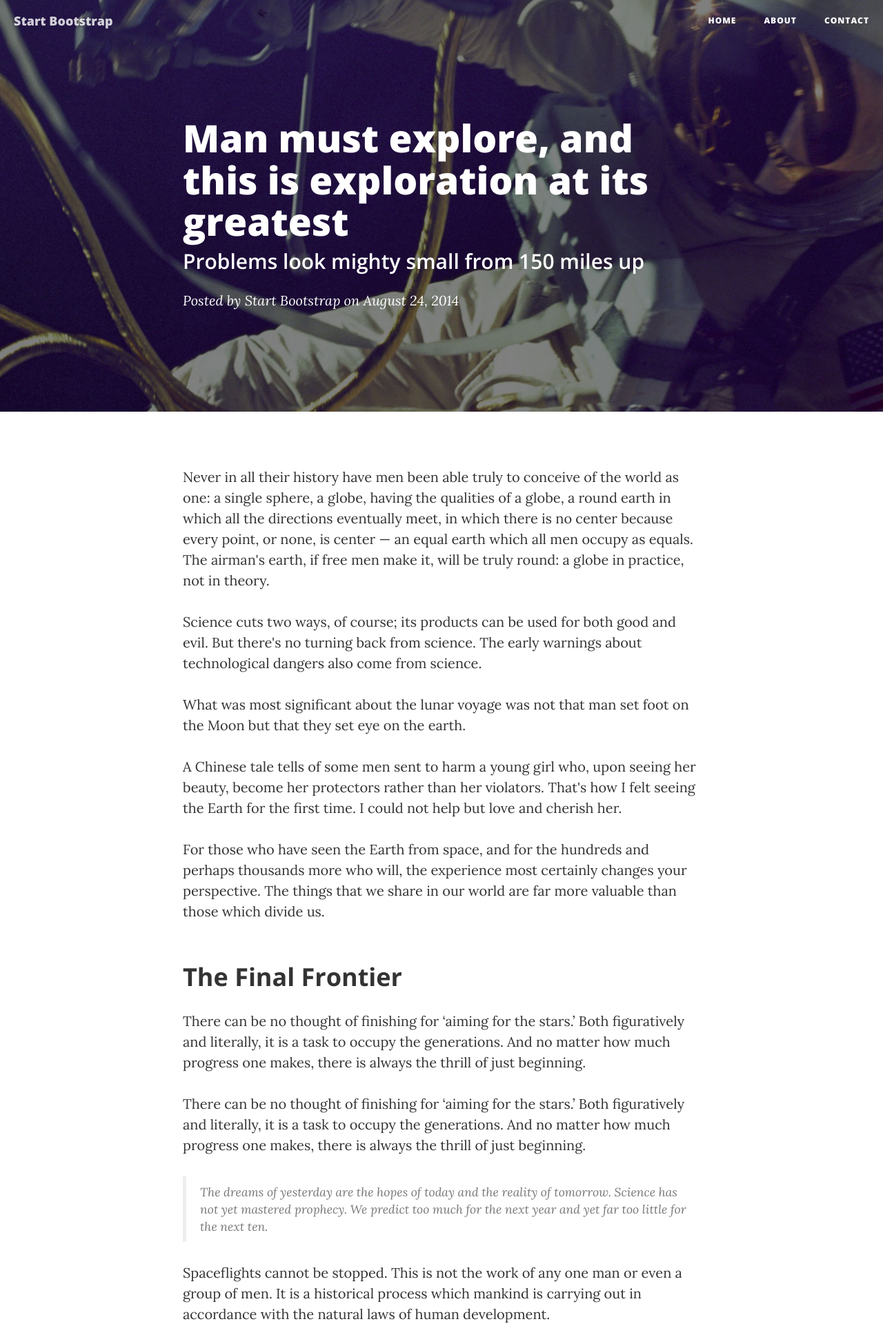
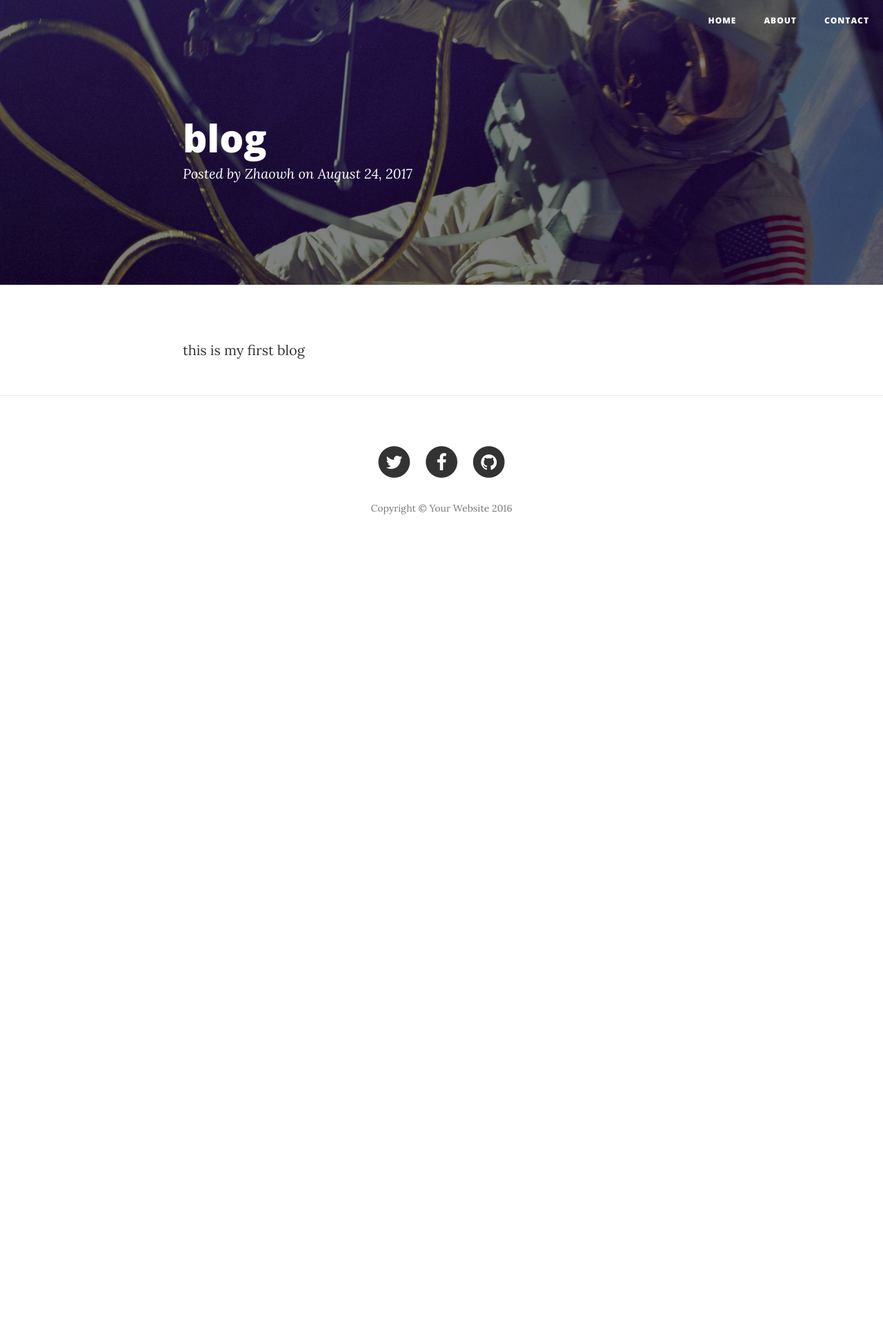
Before and after one commit to zhaowh3613/DjangoApp_Blog, a Django app: page /blog/article/1 in a window 1280 px wide. Shown: the top 1923 px of the page at 69% size. After the commit the page ends 746 px from the top, so only its background shows below. Run offline with Django 3.2, Linux system fonts and the light colour scheme; data comes from the database, SQL or seed files in the repository; some libraries are stand-ins or nearby versions.

Commit message:
update page head, improve article page

```diff
--- a/templates/django_blog/about.html
+++ b/templates/django_blog/about.html
@@ -9,7 +9,7 @@
     <meta name="description" content="">
     <meta name="author" content="">
 
-    <title>Clean Blog - About</title>
+    <title>Zhaowh & Xumd's Blog - About</title>
   {% load staticfiles %}
     <!-- Bootstrap Core CSS -->
     <link href="{% static 'django_blog/vendor/bootstrap/css/bootstrap.min.css' %}" rel="stylesheet">
--- a/templates/django_blog/article_page.html
+++ b/templates/django_blog/article_page.html
@@ -9,7 +9,7 @@
     <meta name="description" content="">
     <meta name="author" content="">
 
-    <title>Clean Blog - Sample Post</title>
+    <title>Zhaowh & Xumd's Blog - Article</title>
 
     {% load staticfiles %}
     <!-- Bootstrap Core CSS -->
@@ -43,7 +43,7 @@
                     <span class="sr-only">Toggle navigation</span>
                     Menu <i class="fa fa-bars"></i>
                 </button>
-                <a class="navbar-brand" href="index.html">Start Bootstrap</a>
+{#                <a class="navbar-brand" href="index.html">Start Bootstrap</a>#}
             </div>
 
             <!-- Collect the nav links, forms, and other content for toggling -->
@@ -75,9 +75,9 @@
             <div class="row">
                 <div class="col-lg-8 col-lg-offset-2 col-md-10 col-md-offset-1">
                     <div class="post-heading">
-                        <h1>Man must explore, and this is exploration at its greatest</h1>
-                        <h2 class="subheading">Problems look mighty small from 150 miles up</h2>
-                        <span class="meta">Posted by <a href="#">Start Bootstrap</a> on August 24, 2014</span>
+                        <h1>{{ article.title }}</h1>
+{#                        <h2 class="subheading">Problems look mighty small from 150 miles up</h2>#}
+                        <span class="meta">Posted by <a href="#">Zhaowh</a> on August 24, 2017</span>
                     </div>
                 </div>
             </div>
@@ -89,40 +89,43 @@
         <div class="container">
             <div class="row">
                 <div class="col-lg-8 col-lg-offset-2 col-md-10 col-md-offset-1">
-                    <p>Never in all their history have men been able truly to conceive of the world as one: a single sphere, a globe, having the qualities of a globe, a round earth in which all the directions eventually meet, in which there is no center because every point, or none, is center — an equal earth which all men occupy as equals. The airman's earth, if free men make it, will be truly round: a globe in practice, not in theory.</p>
-
-                    <p>Science cuts two ways, of course; its products can be used for both good and evil. But there's no turning back from science. The early warnings about technological dangers also come from science.</p>
-
-                    <p>What was most significant about the lunar voyage was not that man set foot on the Moon but that they set eye on the earth.</p>
-
-                    <p>A Chinese tale tells of some men sent to harm a young girl who, upon seeing her beauty, become her protectors rather than her violators. That's how I felt seeing the Earth for the first time. I could not help but love and cherish her.</p>
-
-                    <p>For those who have seen the Earth from space, and for the hundreds and perhaps thousands more who will, the experience most certainly changes your perspective. The things that we share in our world are far more valuable than those which divide us.</p>
-
-                    <h2 class="section-heading">The Final Frontier</h2>
-
-                    <p>There can be no thought of finishing for ‘aiming for the stars.’ Both figuratively and literally, it is a task to occupy the generations. And no matter how much progress one makes, there is always the thrill of just beginning.</p>
-
-                    <p>There can be no thought of finishing for ‘aiming for the stars.’ Both figuratively and literally, it is a task to occupy the generations. And no matter how much progress one makes, there is always the thrill of just beginning.</p>
-
-                    <blockquote>The dreams of yesterday are the hopes of today and the reality of tomorrow. Science has not yet mastered prophecy. We predict too much for the next year and yet far too little for the next ten.</blockquote>
-
-                    <p>Spaceflights cannot be stopped. This is not the work of any one man or even a group of men. It is a historical process which mankind is carrying out in accordance with the natural laws of human development.</p>
-
-                    <h2 class="section-heading">Reaching for the Stars</h2>
-
-                    <p>As we got further and further away, it [the Earth] diminished in size. Finally it shrank to the size of a marble, the most beautiful you can imagine. That beautiful, warm, living object looked so fragile, so delicate, that if you touched it with a finger it would crumble and fall apart. Seeing this has to change a man.</p>
-
-                    <a href="#">
-                        <img class="img-responsive" src="{% static 'django_blog/img/post-sample-image.jpg' %}" alt="">
-                    </a>
-                    <span class="caption text-muted">To go places and do things that have never been done before – that’s what living is all about.</span>
-
-                    <p>Space, the final frontier. These are the voyages of the Starship Enterprise. Its five-year mission: to explore strange new worlds, to seek out new life and new civilizations, to boldly go where no man has gone before.</p>
-
-                    <p>As I stand out here in the wonders of the unknown at Hadley, I sort of realize there’s a fundamental truth to our nature, Man must explore, and this is exploration at its greatest.</p>
-
-                    <p>Placeholder text by <a href="http://spaceipsum.com/">Space Ipsum</a>. Photographs by <a href="https://www.flickr.com/photos/nasacommons/">NASA on The Commons</a>.</p>
+                    <p>
+                        {{ article.content }}
+                    </p>
+{#                    <p>Never in all their history have men been able truly to conceive of the world as one: a single sphere, a globe, having the qualities of a globe, a round earth in which all the directions eventually meet, in which there is no center because every point, or none, is center — an equal earth which all men occupy as equals. The airman's earth, if free men make it, will be truly round: a globe in practice, not in theory.</p>#}
+{##}
+{#                    <p>Science cuts two ways, of course; its products can be used for both good and evil. But there's no turning back from science. The early warnings about technological dangers also come from science.</p>#}
+{##}
+{#                    <p>What was most significant about the lunar voyage was not that man set foot on the Moon but that they set eye on the earth.</p>#}
+{##}
+{#                    <p>A Chinese tale tells of some men sent to harm a young girl who, upon seeing her beauty, become her protectors rather than her violators. That's how I felt seeing the Earth for the first time. I could not help but love and cherish her.</p>#}
+{##}
+{#                    <p>For those who have seen the Earth from space, and for the hundreds and perhaps thousands more who will, the experience most certainly changes your perspective. The things that we share in our world are far more valuable than those which divide us.</p>#}
+{##}
+{#                    <h2 class="section-heading">The Final Frontier</h2>#}
+{##}
+{#                    <p>There can be no thought of finishing for ‘aiming for the stars.’ Both figuratively and literally, it is a task to occupy the generations. And no matter how much progress one makes, there is always the thrill of just beginning.</p>#}
+{##}
+{#                    <p>There can be no thought of finishing for ‘aiming for the stars.’ Both figuratively and literally, it is a task to occupy the generations. And no matter how much progress one makes, there is always the thrill of just beginning.</p>#}
+{##}
+{#                    <blockquote>The dreams of yesterday are the hopes of today and the reality of tomorrow. Science has not yet mastered prophecy. We predict too much for the next year and yet far too little for the next ten.</blockquote>#}
+{##}
+{#                    <p>Spaceflights cannot be stopped. This is not the work of any one man or even a group of men. It is a historical process which mankind is carrying out in accordance with the natural laws of human development.</p>#}
+{##}
+{#                    <h2 class="section-heading">Reaching for the Stars</h2>#}
+{##}
+{#                    <p>As we got further and further away, it [the Earth] diminished in size. Finally it shrank to the size of a marble, the most beautiful you can imagine. That beautiful, warm, living object looked so fragile, so delicate, that if you touched it with a finger it would crumble and fall apart. Seeing this has to change a man.</p>#}
+{##}
+{#                    <a href="#">#}
+{#                        <img class="img-responsive" src="{% static 'django_blog/img/post-sample-image.jpg' %}" alt="">#}
+{#                    </a>#}
+{#                    <span class="caption text-muted">To go places and do things that have never been done before – that’s what living is all about.</span>#}
+{##}
+{#                    <p>Space, the final frontier. These are the voyages of the Starship Enterprise. Its five-year mission: to explore strange new worlds, to seek out new life and new civilizations, to boldly go where no man has gone before.</p>#}
+{##}
+{#                    <p>As I stand out here in the wonders of the unknown at Hadley, I sort of realize there’s a fundamental truth to our nature, Man must explore, and this is exploration at its greatest.</p>#}
+{##}
+{#                    <p>Placeholder text by <a href="http://spaceipsum.com/">Space Ipsum</a>. Photographs by <a href="https://www.flickr.com/photos/nasacommons/">NASA on The Commons</a>.</p>#}
                 </div>
             </div>
         </div>
--- a/templates/django_blog/contact.html
+++ b/templates/django_blog/contact.html
@@ -9,7 +9,7 @@
     <meta name="description" content="">
     <meta name="author" content="">
 
-    <title>Clean Blog - Contact</title>
+    <title>Zhaowh & Xumd's Blog - Contact</title>
 
     {% load staticfiles %}
     <!-- Bootstrap Core CSS -->
```
